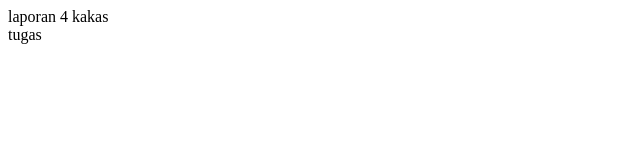
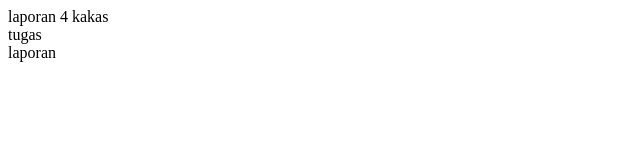
Before and after one commit to 60900120021/Laporan4-Kakas-60900120021, a plain HTML site: page index.html in a window 1280 px wide. Shown: the full height of the page, 0-640 px from the left. Drawn offline with Linux system fonts and the light colour scheme.

Commit message:
perubahan2

```diff
--- a/index.html
+++ b/index.html
@@ -6,5 +6,7 @@
         laporan 4 kakas
         <br>
         tugas
+        <br>
+        laporan
     </body>
 </html>
```
